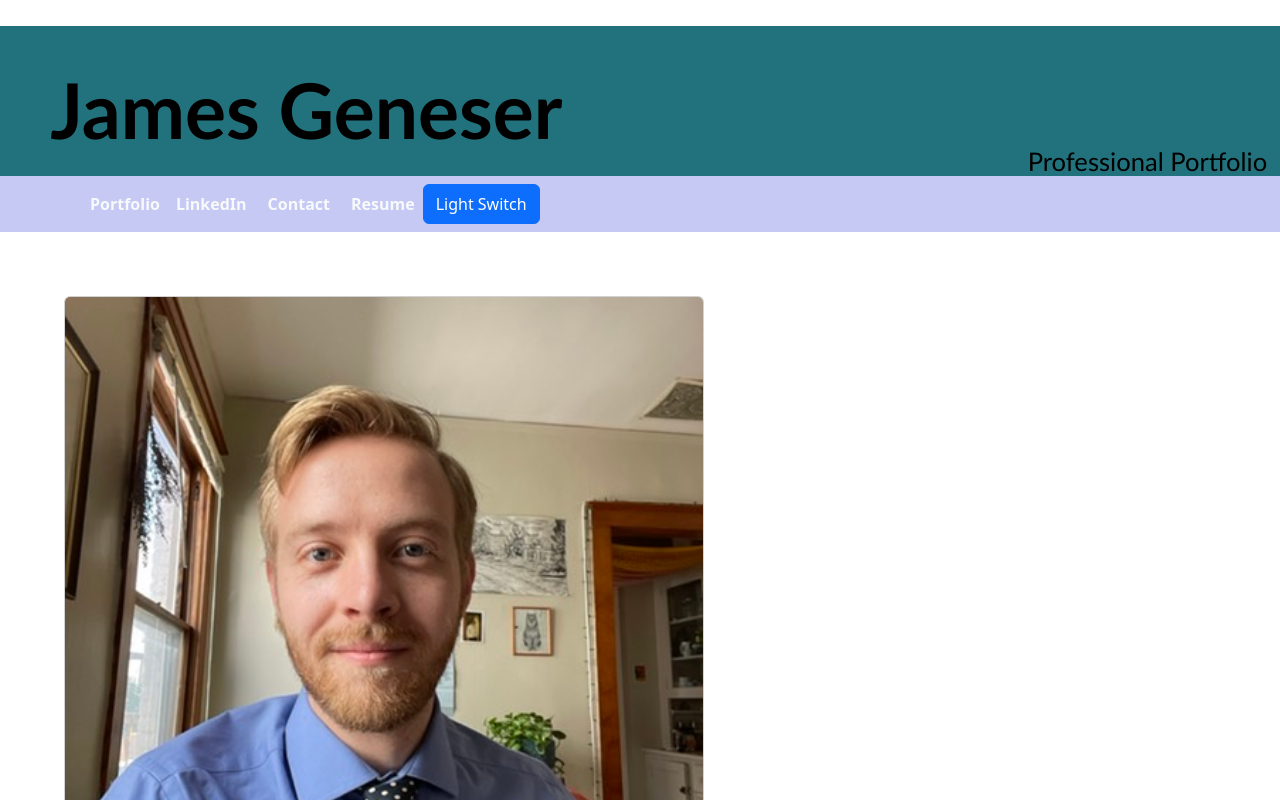
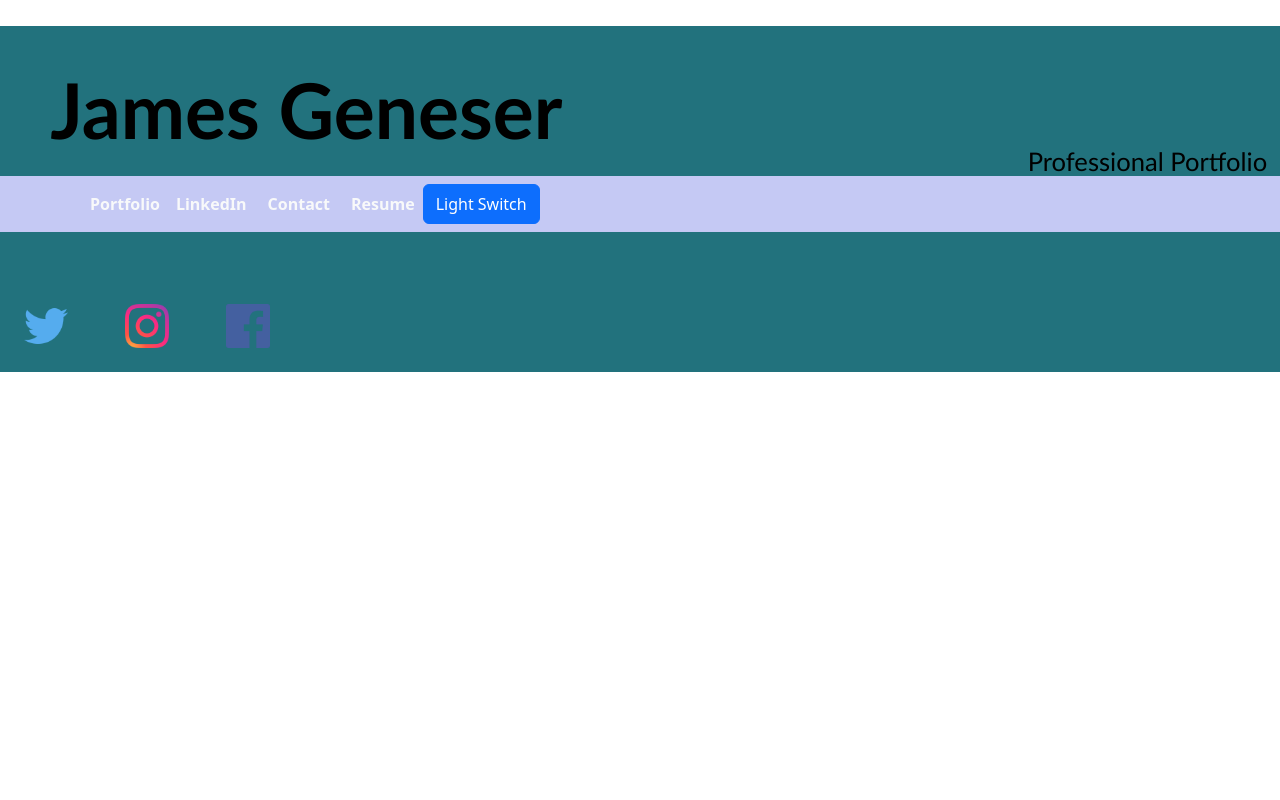
Before and after one commit to JamesGeneser/official-portfolio, a React (Create React App) app: page / in a window 1280 px wide. Shown: the top 800 px of the page. Built offline with nearby package versions, Linux system fonts and the light colour scheme.

Commit message:
changing Route names to solve bug

```diff
--- a/src/App.js
+++ b/src/App.js
@@ -18,8 +18,8 @@ function App() {
         <Navigation />
 
         <Routes>
-          <Route path="/" element={<Home />} />
-          <Route path="/project" element={<Project />} />
+          <Route path="official-portfolio/" element={<Home />} />
+          <Route path="official-portfolio/project" element={<Project />} />
         </Routes>
         <Footer />
       </Router>
```
